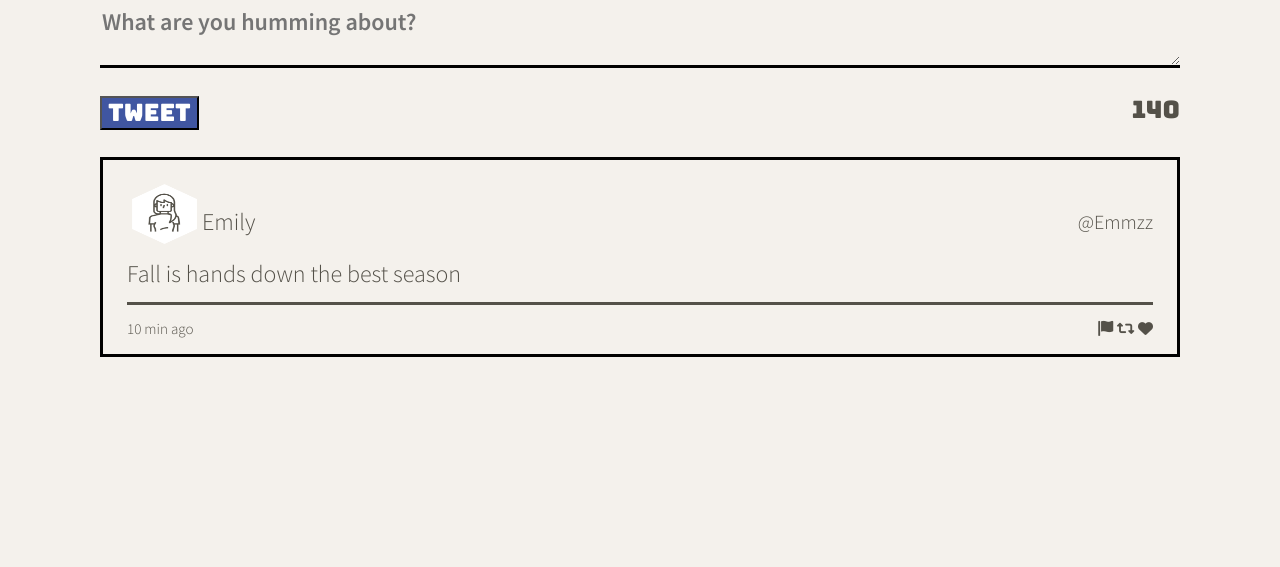
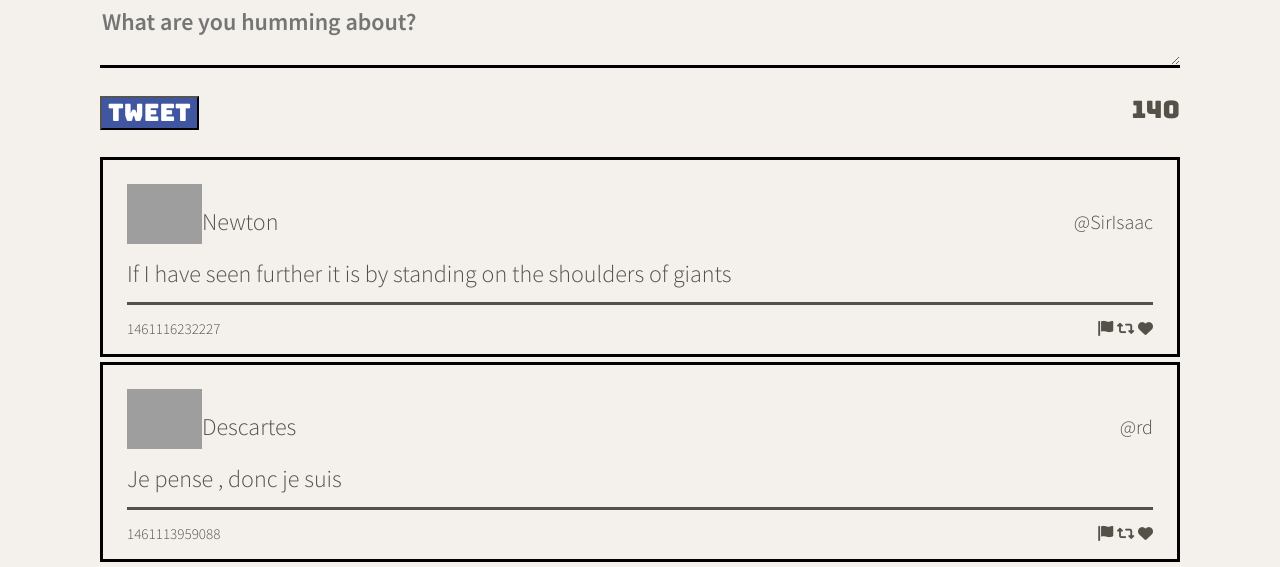
Before and after one commit to aalibarre/tweeter, a website: page public/index.html in a window 1280 px wide. Shown: the part 615-1182 px from the top of the page. Before the commit the page ends 972 px from the top, so only its background shows below. Drawn offline with nearby package versions, Linux system fonts and the light colour scheme; grey boxes are pictures that could not be loaded.

Commit message:
tweets by users can be seen on the page

```diff
--- a/public/index.html
+++ b/public/index.html
@@ -79,7 +79,7 @@
         <br />
       </section>
       <article class="borderTweets">
-        <header class="avatar-box">
+        <!-- <header class="avatar-box">
           <section class="head-of-tweet">
             <img class="tiny-avatar" src="/images/profile-hex.png" />
             <p>Emily</p>
@@ -96,7 +96,7 @@
             <i class="hoverIcon fa-solid fa-retweet"></i>
             <i class="hoverIcon fa-solid fa-heart"></i>
           </section>
-        </footer>
+        </footer> -->
       </article>
     </main>
   </body>
--- a/public/scripts/client.js
+++ b/public/scripts/client.js
@@ -3,3 +3,77 @@
  * jQuery is already loaded
  * Reminder: Use (and do all your DOM work in) jQuery's document ready function
  */
+$(document).ready(function() {
+
+
+
+const data = [
+    {
+      "user": {
+        "name": "Newton",
+        "avatars": "https://i.imgur.com/73hZDYK.png"
+        ,
+        "handle": "@SirIsaac"
+      },
+      "content": {
+        "text": "If I have seen further it is by standing on the shoulders of giants"
+      },
+      "created_at": 1461116232227
+    },
+    {
+        "user": {
+          "name": "Descartes",
+          "avatars": "https://i.imgur.com/nlhLi3I.png",
+          "handle": "@rd" },
+        "content": {
+          "text": "Je pense , donc je suis"
+        },
+        "created_at": 1461113959088
+      }
+    ]
+
+    const renderTweets = function(tweets) {
+       let $borderTweets = $(".borderTweets")
+        // loops through tweets
+        $.each(tweets, (x) => {
+            const $tweetsX = createTweetElement(tweets[x])
+
+            console.log("tweestX", tweets[x]);
+            console.log("tweestX", $tweetsX);
+            $borderTweets.append($tweetsX)
+        })
+        // takes return value and appends it to the tweets container
+        console.log($borderTweets);
+        return $borderTweets;
+      }
+
+
+      const createTweetElement = function(tweet) {
+        let $tweet = $(`
+        <div class="tweet-container">
+            <header class="avatar-box">
+                <section class="head-of-tweet">
+                    <img class="tiny-avatar" src=${tweet.user.avatars} />
+                    <p>${tweet.user.name}</p>
+                </section>
+                <section class="at-of-avatar">${tweet.user.handle}</section>
+            </header>
+        <section class="actual-tweet">
+        ${tweet.content.text}
+        </section>
+        <footer class="bottom-of-border">
+        <section>${tweet.created_at}</section>
+        <section>
+        <i class="hoverIcon fa-solid fa-flag"></i>
+        <i class="hoverIcon fa-solid fa-retweet"></i>
+        <i class="hoverIcon fa-solid fa-heart"></i>
+        </section>
+        </footer>
+        </div>
+        `)
+
+        return $tweet;
+      }
+
+      renderTweets(data);
+    })
--- a/public/styles/tweets-by-users.css
+++ b/public/styles/tweets-by-users.css
@@ -1,9 +1,18 @@
-.borderTweets {
+/* .borderTweets {
   background-color: #f4f1ec;
   border: solid;
   border-color: black;
   height: 200px;
   padding: 1em;
+} */
+
+.tweet-container {
+  background-color: #f4f1ec;
+  border: solid;
+  border-color: black;
+  height: 200px;
+  padding: 1em;
+  margin-bottom: 5px;
 }
 
 .avatar-box {
```
